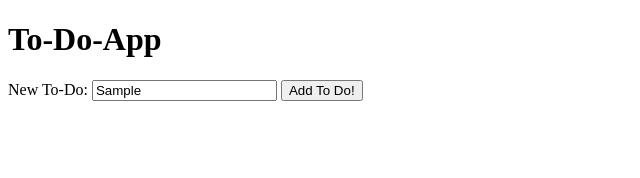
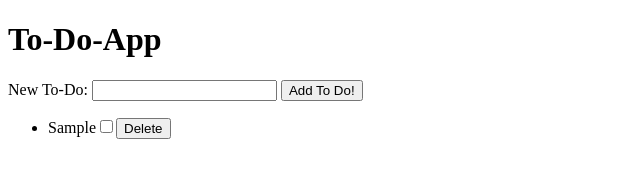
Before and after one commit to jacquetta/to-do-app-2, a plain HTML site: page index.html in a window 1280 px wide. Both pictures are taken after typing "Sample" into the empty fields and a click on the button "Add To Do!". Shown: the whole page, without its empty margins (0-640 px from the left). Drawn offline with Linux system fonts and the light colour scheme.

Commit message:
assignment 8 completed

```diff
--- a/app.js
+++ b/app.js
@@ -1,37 +1,66 @@
 function onReady() {
+  let id = 0;
+  let toDos = [];
   const addToDoForm = document.getElementById('addToDoForm');
-  const newToDoText = document.getElementById('addToDoText');
+  const newToDoText = document.getElementById('newToDoText');
   const toDoList = document.getElementById('toDoList');
+
+  function createNewToDo() {
+    if (!newToDoText.value) { return; }
+    toDos.push({
+      title: newToDoText.value,
+      complete: false,
+      id: id
+    });
+
+    id ++;
+    newToDoText.value = '';
+
+    renderTheUI();
+  }
+
+  function renderTheUI() {
+    const toDoList = document.getElementById('toDoList');
+
+    toDoList.textContent = '';
+
+    toDos.forEach(function(toDo){
+      const newLi = document.createElement('li');
+
+      const checkbox = document.createElement('input');
+      checkbox.type = 'checkbox';
+
+      const checkDelete = document.createElement('button');
+      checkDelete.textContent = "Delete";
+
+      newLi.textContent = toDo.title;
+
+      toDoList.appendChild(newLi);
+      newLi.appendChild(checkbox);
+      newLi.appendChild(checkDelete);
+
+      checkDelete.addEventListener('click', function(event) {
+        event.preventDefault();
+        deleteToDo(toDo.id);
+        renderTheUI();
+      })
+    });
+  }
+
+  function deleteToDo(id){
+    toDos = toDos.filter(item => item.id !== id);
+  }
 
   addToDoForm.addEventListener('submit', event => {
     event.preventDefault();
-
-    // get the text
-    let title = newToDoText.value;
-
-    //create a new li
-    let newLi = document.createElement('li');
-
-    //create a new input
-    let checkbox = document.createElement('input');
-
-    //set the input's type to checkbox
-    checkbox.type = "checkbox";
-
-    //set the title
-    newLi.textContent = title;
-
-    //attach the checkbox to the li
-    newLi.appendChild(checkbox);
-
-    //attach the li to the ul
-    toDoList.appendChild(newLi);
-
-    //empty the input
+    createNewToDo();
     newToDoText.value = '';
 
   });
+
+  renderTheUI();
 }
+
 window.onload = function () {
   onReady();
 }
```
Also changed, not shown: index.html (+6 -6 lines).
